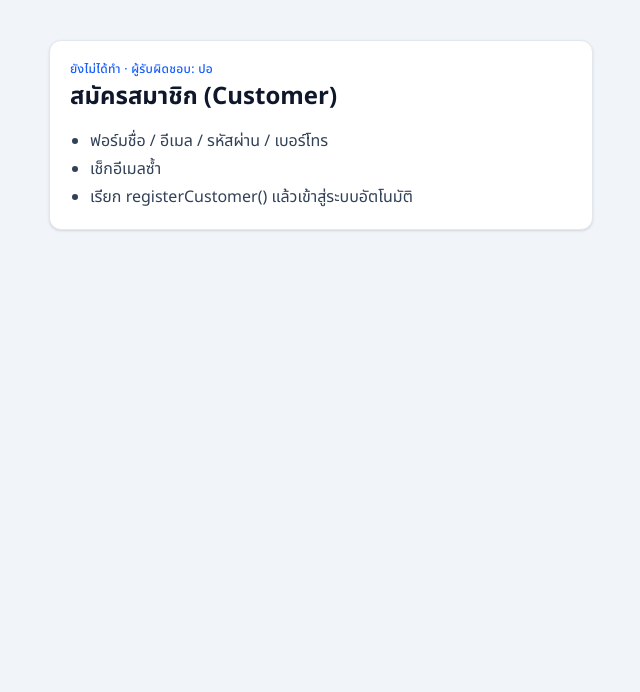
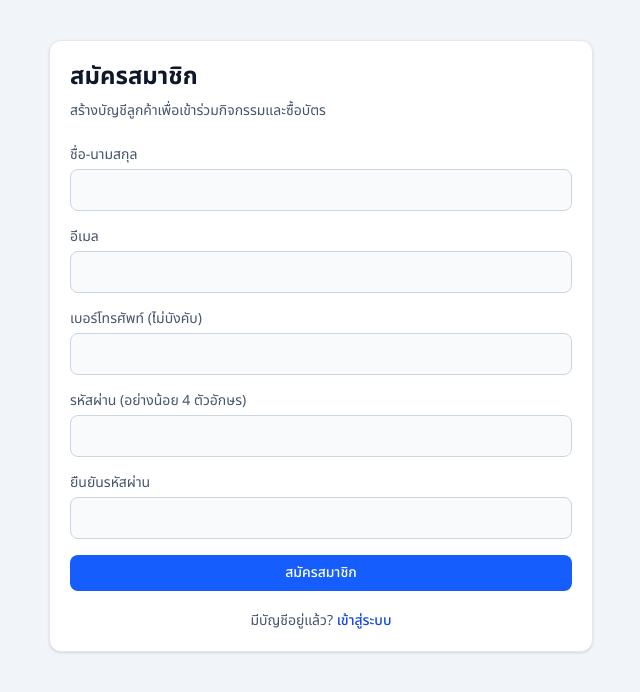
Before and after one commit to Rin-1337/projects-app-last, a Next.js app: page /register in a window 1280 px wide. Shown: the top 692 px of the page, without its empty margins (319-959 px from the left). Built offline with nearby package versions, Linux system fonts and the light colour scheme.

Commit message:
Implement customer registration form
Add a registration form with password confirmation, validation errors, and automatic sign-in after successful registration.

```diff
--- a/app/register/page.tsx
+++ b/app/register/page.tsx
@@ -1,14 +1,114 @@
-import { ComingSoon } from "@/components/shared/ComingSoon";
+"use client";
 
-// ผู้รับผิดชอบ: ทิวากร
+import Link from "next/link";
+import { useRouter } from "next/navigation";
+import { useState, type SubmitEvent } from "react";
+import { Button, Card, Input } from "@/components/ui";
+import { registerCustomer } from "@/lib/services/users";
+import { writeStore } from "@/lib/storage";
+
 export default function RegisterPage() {
+  const router = useRouter();
+  const [error, setError] = useState("");
+  const [isSubmitting, setIsSubmitting] = useState(false);
+
+  function handleSubmit(event: SubmitEvent<HTMLFormElement>) {
+    event.preventDefault();
+    setError("");
+
+    const formData = new FormData(event.currentTarget);
+    const password = String(formData.get("password") ?? "");
+    const confirmPassword = String(formData.get("confirmPassword") ?? "");
+
+    if (password !== confirmPassword) {
+      setError("รหัสผ่านและยืนยันรหัสผ่านไม่ตรงกัน");
+      return;
+    }
+
+    setIsSubmitting(true);
+    const result = registerCustomer({
+      name: String(formData.get("name") ?? ""),
+      email: String(formData.get("email") ?? ""),
+      password,
+      phone: String(formData.get("phone") ?? ""),
+    });
+
+    if (!result.ok) {
+      setError(result.reason);
+      setIsSubmitting(false);
+      return;
+    }
+
+    writeStore("session", { userId: result.user.id, role: result.user.role });
+    router.replace("/customer");
+  }
+
   return (
     <main className="mx-auto w-full max-w-xl px-4 py-10">
-    <ComingSoon
-      title="สมัครสมาชิก (Customer)"
-      owner="ปอ"
-      todo={["ฟอร์มชื่อ / อีเมล / รหัสผ่าน / เบอร์โทร", "เช็กอีเมลซ้ำ", "เรียก registerCustomer() แล้วเข้าสู่ระบบอัตโนมัติ"]}
-    />
+      <Card>
+        <h1 className="text-2xl font-bold text-slate-900">สมัครสมาชิก</h1>
+        <p className="mt-2 text-sm text-slate-600">
+          สร้างบัญชีลูกค้าเพื่อเข้าร่วมกิจกรรมและซื้อบัตร
+        </p>
+
+        <form className="mt-6 space-y-4" onSubmit={handleSubmit}>
+          <Input
+            label="ชื่อ-นามสกุล"
+            name="name"
+            type="text"
+            autoComplete="name"
+            required
+            maxLength={100}
+          />
+          <Input
+            label="อีเมล"
+            name="email"
+            type="email"
+            autoComplete="email"
+            required
+          />
+          <Input
+            label="เบอร์โทรศัพท์ (ไม่บังคับ)"
+            name="phone"
+            type="tel"
+            autoComplete="tel"
+            maxLength={20}
+          />
+          <Input
+            label="รหัสผ่าน (อย่างน้อย 4 ตัวอักษร)"
+            name="password"
+            type="password"
+            autoComplete="new-password"
+            minLength={4}
+            required
+          />
+          <Input
+            label="ยืนยันรหัสผ่าน"
+            name="confirmPassword"
+            type="password"
+            autoComplete="new-password"
+            minLength={4}
+            required
+          />
+
+          {error && (
+            <p className="text-sm text-red-600" role="alert">
+              {error}
+            </p>
+          )}
+
+          <Button type="submit" className="w-full" disabled={isSubmitting}>
+            {isSubmitting ? "กำลังสมัครสมาชิก..." : "สมัครสมาชิก"}
+          </Button>
+        </form>
+
+        <p className="mt-5 text-center text-sm text-slate-600">
+          มีบัญชีอยู่แล้ว?{" "}
+          <Link href="/login" className="font-medium text-blue-700 hover:underline">
+            เข้าสู่ระบบ
+          </Link>
+        </p>
+      </Card>
     </main>
   );
 }
```
Also changed, not shown: 1 other file (tests, documents, lock files or other folders).
